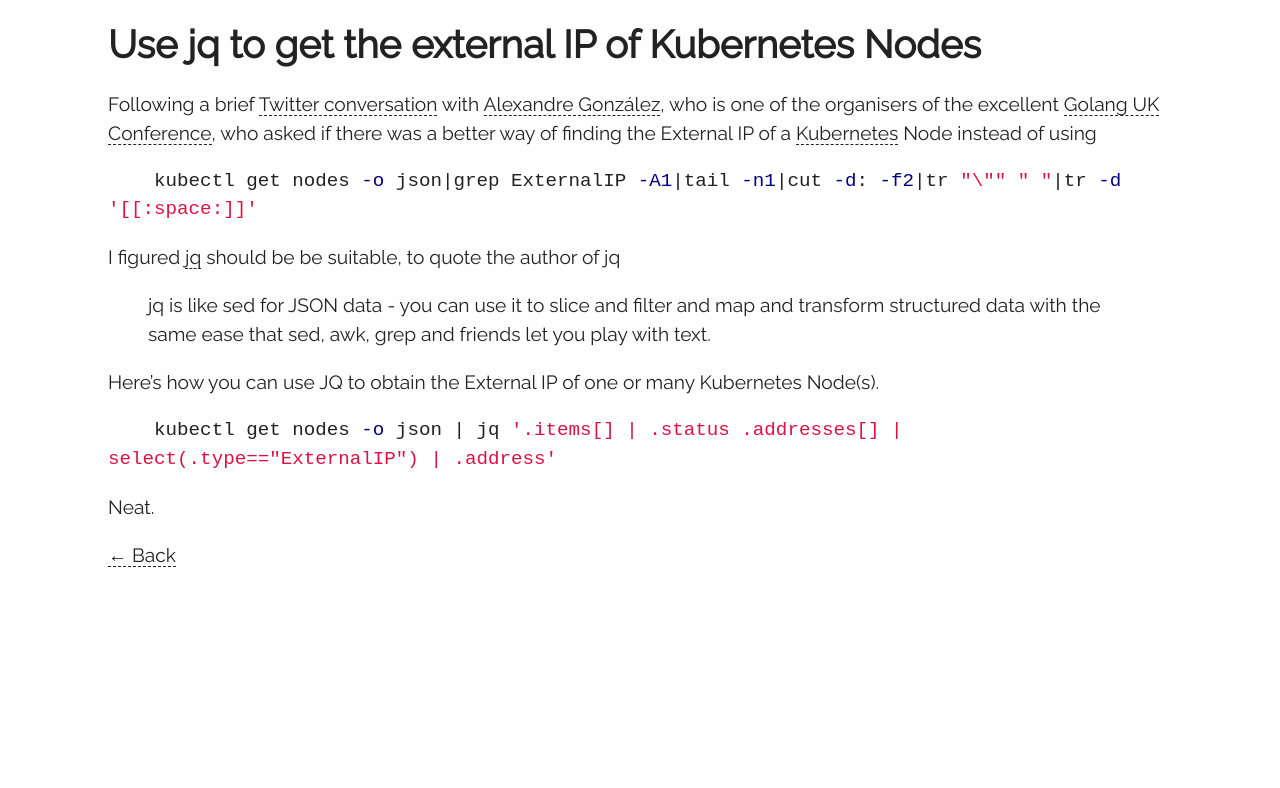
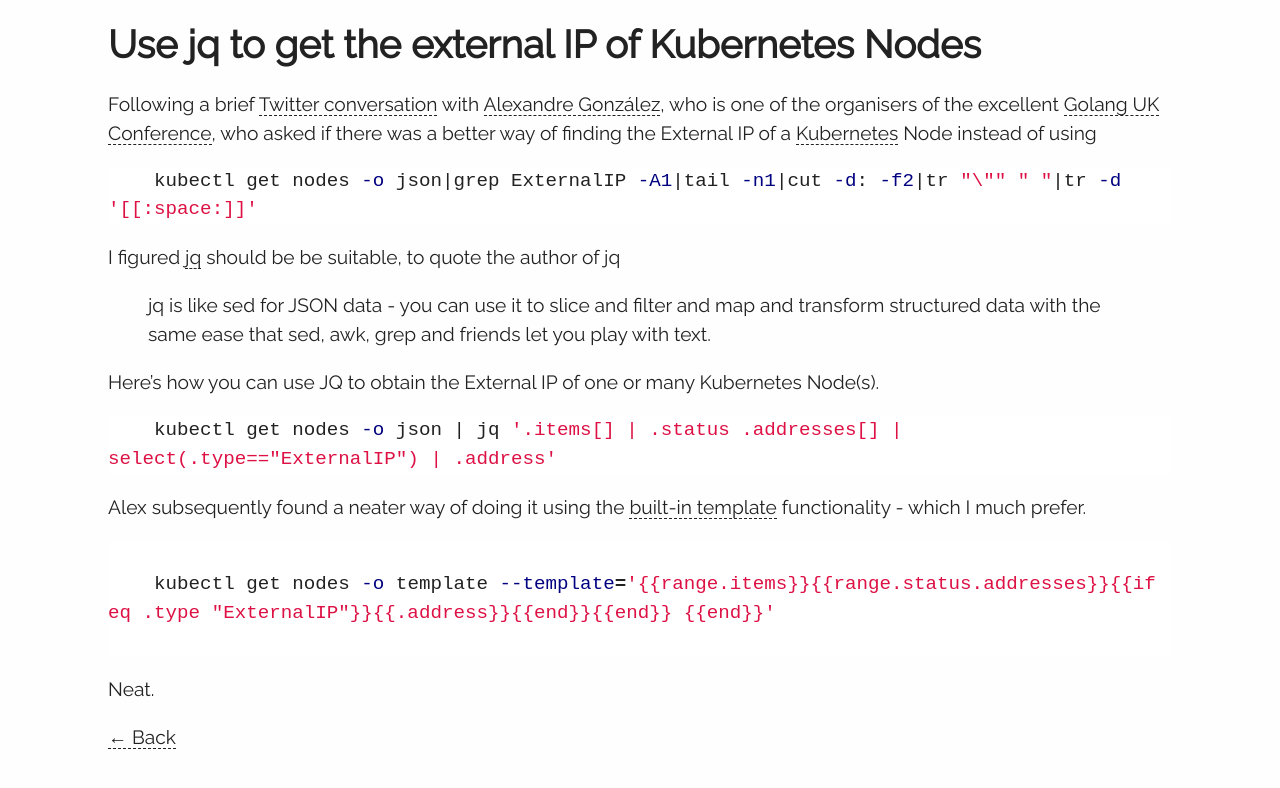
Before and after one commit to anthonysterling/anthonysterling.github.com, a Jekyll site: the page built from _posts/2015-10-14-use-jq-to-get-the-external-ip-of-kubernetes-nodes.md, in a window 1280 px wide. Shown: the top 788 px of the page. Built offline with Jekyll 4.4.1, drawn with Linux system fonts in a browser that asks for light colours.

Commit message:
Add Alex's templating method

```diff
--- a/_posts/2015-10-14-use-jq-to-get-the-external-ip-of-kubernetes-nodes.md
+++ b/_posts/2015-10-14-use-jq-to-get-the-external-ip-of-kubernetes-nodes.md
@@ -20,6 +20,14 @@
     kubectl get nodes -o json | jq '.items[] | .status .addresses[] | select(.type=="ExternalIP") | .address'
 {% endhighlight %}
 
+Alex subsequently found a neater way of doing it using the [built-in template][6] functionality - which I much prefer.
+
+{% highlight bash %}
+    {%raw%}
+    kubectl get nodes -o template --template='{{range.items}}{{range.status.addresses}}{{if eq .type "ExternalIP"}}{{.address}}{{end}}{{end}} {{end}}'
+    {% endraw %}
+{% endhighlight %}
+
 Neat.
 
 [1]: https://twitter.com/agonzalezro/status/654349270456369153
```
Also changed, not shown: other parts of _posts/2015-10-14-use-jq-to-get-the-external-ip-of-kubernetes-nodes.md (+1 -0 lines).
